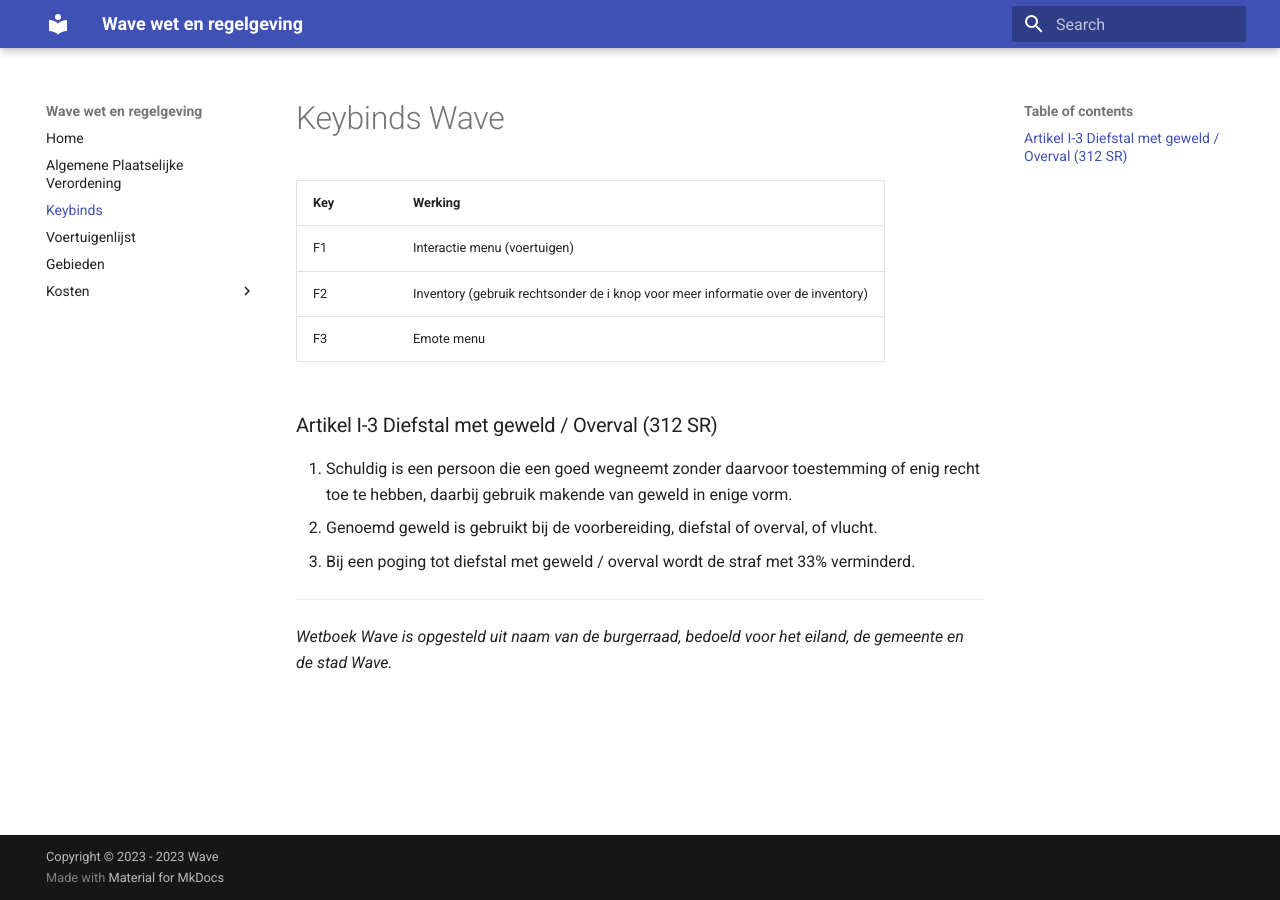
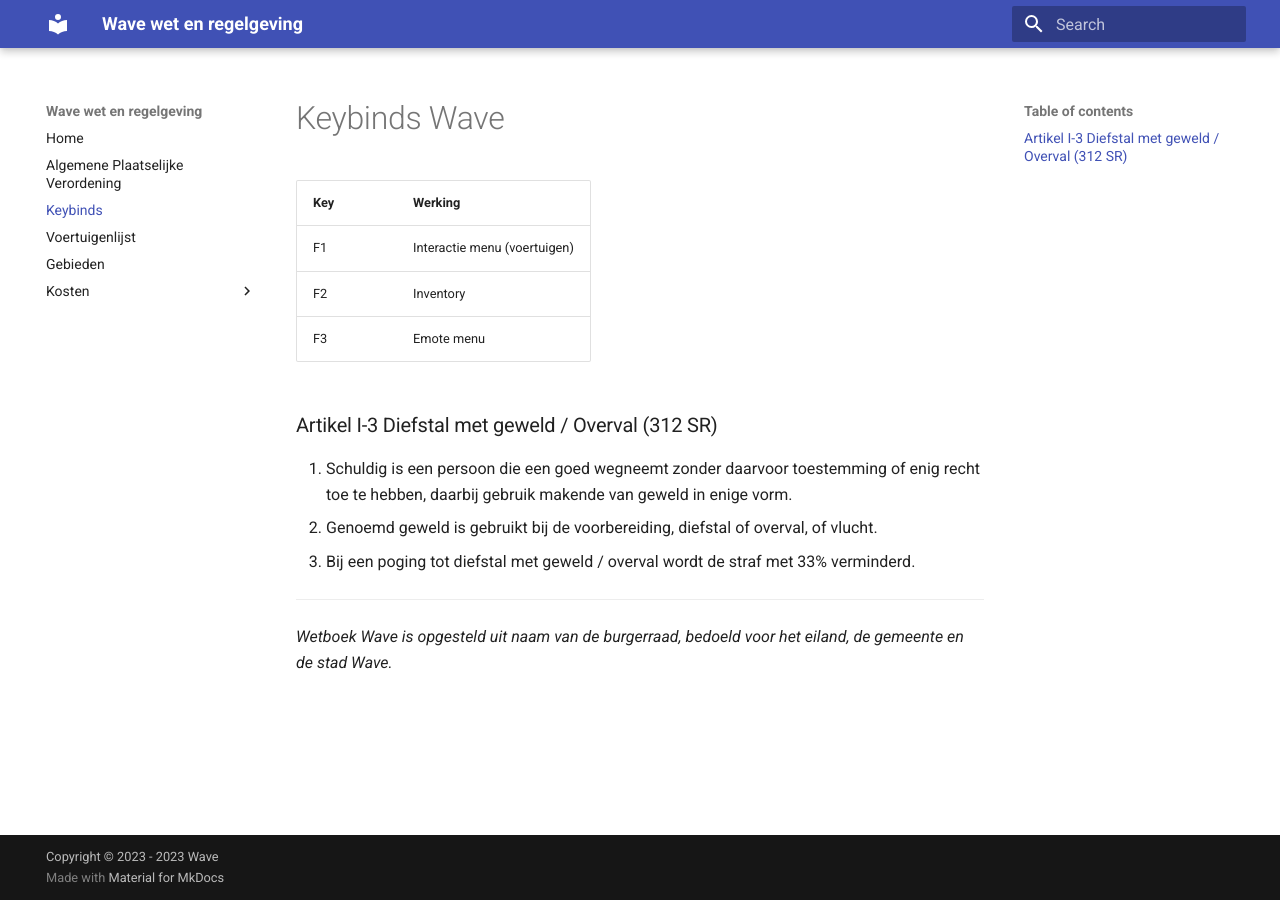
Before and after one commit to mickjoel/wetboek.sunstone, an MkDocs documentation site: the page built from docs/keybinds.md, in a window 1280 px wide. Built offline with MkDocs 1.6.1 and Material for MkDocs 9.7.7, drawn with Linux system fonts in a browser that asks for light colours.

Commit message:
Update keybinds.md

```diff
--- a/docs/keybinds.md
+++ b/docs/keybinds.md
@@ -6,7 +6,7 @@
 | **Key** | **Werking**  |
 |---|---|
 | F1 | Interactie menu (voertuigen)
-| F2 | Inventory (gebruik rechtsonder de i knop voor meer informatie over de inventory)
+| F2 | Inventory
 | F3 | Emote menu
 
 ### Artikel I-3 Diefstal met geweld / Overval (312 SR)
```
